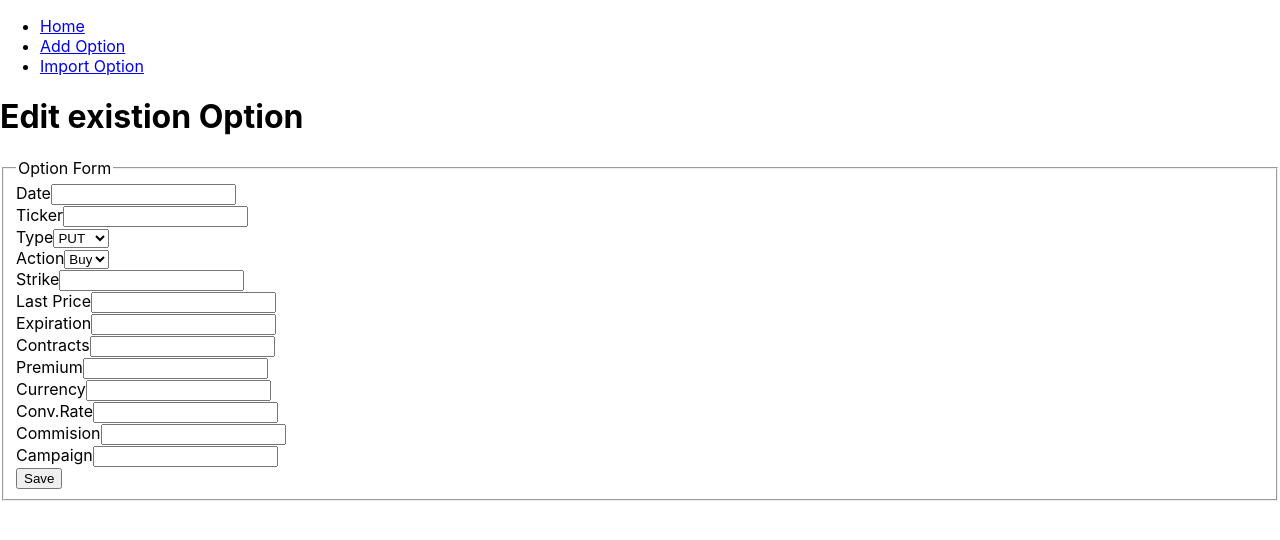
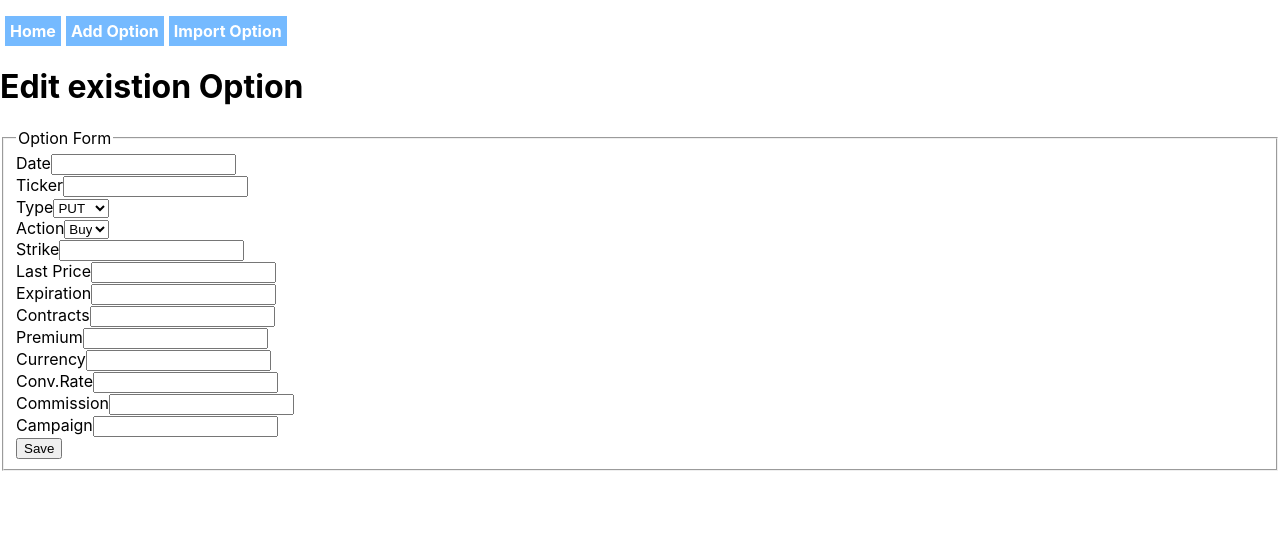
Before and after one commit to coderfon/options-tracker, a React (Create React App) app in the folder options-tracker-client/: page /option/edit/1 in a window 1280 px wide. Shown: the top 540 px of the page. Built offline with nearby package versions, Linux system fonts and the light colour scheme.

Commit message:
Typo (commission), Date management changed, minor bugs corrected

```diff
--- a/options-tracker-client/src/components/navigation/navigation-bar/navigation-bar.component.jsx
+++ b/options-tracker-client/src/components/navigation/navigation-bar/navigation-bar.component.jsx
@@ -1,5 +1,7 @@
 import { Fragment } from "react";
 import { Outlet, Link } from "react-router-dom";
+
+import './navigation-bar.style.css';
 
 const Navigation = () => {
     return (
--- /dev/null
+++ b/options-tracker-client/src/components/navigation/navigation-bar/navigation-bar.style.css
@@ -0,0 +1,17 @@
+div.navbar ul {
+    margin-left: 5px;
+    padding:0;
+}
+
+div.navbar ul > li {
+    display: inline-block;
+    background-color: rgb(117, 186, 255);
+    padding: 5px;
+    margin-right: 5px;
+    font-weight: bold;
+}
+
+div.navbar ul > li a {
+    color: #fff;
+    text-decoration: none;
+}
--- a/options-tracker-client/src/components/options/option-edit/option-edit.component.jsx
+++ b/options-tracker-client/src/components/options/option-edit/option-edit.component.jsx
@@ -1,4 +1,4 @@
-import { useState, useEffect} from "react";
+import { useState } from "react";
 import { useSelector, useDispatch } from 'react-redux';
 import { useParams, useNavigate } from "react-router-dom";
 import { updateOption } from '../../../store/optionsSlice';
@@ -9,11 +9,12 @@ const OptionEdit = () => {
     const { id } = useParams();
     const navigate = useNavigate();
 
-    const [postId, setPostId] = useState(id);
-
     const dispatch = useDispatch()
     const optionsList = useSelector((state) => state.options.list);
-    const option = optionsList.filter(o => o.id === postId)[0];
+    const option = optionsList.filter(o => o.id === parseInt(id))[0];
+
+    console.log(optionsList);
+    console.log(option);
 
     const formCallback = (option) => {
         console.log('Parent option-edit');
--- a/options-tracker-client/src/components/options/option-form/option-form.component.jsx
+++ b/options-tracker-client/src/components/options/option-form/option-form.component.jsx
@@ -9,7 +9,7 @@ const OptionForm = ({option, formCallback}) => {
     const [id, setId] = useState(option?.id);
     const [date, setDate] = useState(option?.date);
     const [ticker, setTicker] = useState(option?.ticker);
-    const [type, setType] = useState(option === undefined ? 'put' : option.type);
+    const [type, setType] = useState(option === undefined ? 'PUT' : option.type);
     const [action, setAction] = useState(option === undefined ? 'buy' : option.action);
     const [strike, setStrike] = useState(option?.strike);
     const [lastPrice, setLastPrice] = useState(option?.lastPrice);
@@ -18,33 +18,31 @@ const OptionForm = ({option, formCallback}) => {
     const [premium, setPremium] = useState(option?.premium);
     const [currency, setCurrency] = useState(option?.currency);
     const [conversionRate, setConversionRate] = useState(option?.conversionRate);
-    const [comission, setComission] = useState(option?.comission);
+    const [commission, setCommission] = useState(option?.commission);
     const [campaign, setCampaign] = useState(option?.campaign);
 
     const handleSubmit = (e) => {
         e.preventDefault();
 
+        console.log(date);
+
         var calculatedDate = new Date(date);
         var calculatedExpiration = new Date(expiration);
-        //const offset = calculatedDate.getTimezoneOffset();
-        //calculatedDate = new Date(calculatedDate.getTime() + offset * 60 * 1000);
-        //calculatedExpiration = new Date(calculatedExpiration.getTime() + offset * 60 * 1000);
-
 
         const editedOption = {
             id: id,
-            date: calculatedDate.toISOString().split('T')[0],
+            date: calculatedDate.getTime(),
             ticker: ticker,
             type: type,
             action: action,
-            strike: strike,
-            lastPrice: lastPrice,
-            expiration: calculatedExpiration.toISOString().split('T')[0],
-            contracts: contracts,
-            premium: premium,
+            strike: parseFloat(strike),
+            lastPrice: parseFloat(lastPrice),
+            expiration: calculatedExpiration.getTime(),
+            contracts: parseInt(contracts),
+            premium: parseFloat(premium),
             currency: currency,
-            conversionRate: conversionRate,
-            comission: comission,
+            conversionRate: parseFloat(conversionRate),
+            commission: parseFloat(commission),
             campaign: campaign
         };
 
@@ -73,14 +71,14 @@ const OptionForm = ({option, formCallback}) => {
                     </div>
                     <div className="form-field">
                         <label>Type</label>
-                        <select name="type" value={type || ''} onChange={e => setType(e.target.value)}>
-                            <option value="put">PUT</option>
-                            <option value="call">CALL</option>
+                        <select name="type" value={type || 'PUT'} onChange={e => setType(e.target.value)}>
+                            <option value="PUT">PUT</option>
+                            <option value="CALL">CALL</option>
                         </select>
                     </div>
                     <div className="form-field">
                         <label>Action</label>
-                        <select name="action" value={action || ''} onChange={e => setAction(e.target.value)}>
+                        <select name="action" value={action || 'buy'} onChange={e => setAction(e.target.value)}>
                             <option value="buy">Buy</option>
                             <option value="sell">Sell</option>
                         </select>
@@ -114,8 +112,8 @@ const OptionForm = ({option, formCallback}) => {
                         <input name="conversionRate" value={conversionRate || ''} type="number" step="any" onChange={e => setConversionRate(e.target.value)} required />
                     </div>
                     <div className="form-field">
-                        <label>Commision</label>
-                        <input name="comission" value={comission || ''} type="number" step="any" onChange={e => setComission(e.target.value)} required />
+                        <label>Commission</label>
+                        <input name="commission" value={commission || ''} type="number" step="any" onChange={e => setCommission(e.target.value)} required />
                     </div>
                     <div className="form-field">
                         <label>Campaign</label>
--- a/options-tracker-client/src/components/options/options-import/options-import.component.jsx
+++ b/options-tracker-client/src/components/options/options-import/options-import.component.jsx
@@ -1,5 +1,6 @@
 import { React, useState, useEffect } from "react";
 import { useDispatch } from 'react-redux';
+import { useNavigate } from "react-router-dom";
 import { importOptions } from "../../../store/optionsSlice";
 
 
@@ -7,6 +8,7 @@ const OptionsImport = () => {
 
     const dispatch = useDispatch();
     const [importedList, setImportedList] = useState([]);
+    const navigate = useNavigate();
 
     const onSubmitHandler = (event) => {
         event.preventDefault();
@@ -30,24 +32,45 @@ const OptionsImport = () => {
     }
 
     const processCSV = (text) => {
+
+        console.log('options-import. processCSV');
         console.log(text);
         const csvHeader = text.slice(0, text.indexOf("\n")).split(",");
         const csvRows = text.slice(text.indexOf("\n")).split("\n").filter(n => n);
 
         const array = csvRows.map(row => {
+
+            const ints = ["id", "contracts"];
+            const floats = ["commission", "conversionRate", "lastPrice", "premium", "strike"];
+
             const values = row.split(',');
             const obj = csvHeader.reduce((object, header, index) => {
-                object[header] = values[index];
+                if(ints.includes(header)) {
+                    object[header] = parseInt(values[index]);
+                }
+                else if(floats.includes(header)) {
+                    object[header] = parseFloat(values[index]);
+                }
+                else {
+                    object[header] = values[index];
+                }
+
                 return object;
               }, {});
               return obj;
         });
+
+        console.log(array);
 
         return (array);
     }
 
     useEffect(() => {
         dispatch(importOptions(importedList));
+        if(importedList.length) {
+            navigate('/');
+        }
+
     }, [importedList,dispatch]);
 
     return (
--- a/options-tracker-client/src/components/options/options-list/options-list.component.jsx
+++ b/options-tracker-client/src/components/options/options-list/options-list.component.jsx
@@ -2,6 +2,7 @@ import React from "react";
 import { Fragment } from "react";
 import { Link } from "react-router-dom";
 import { useSelector } from 'react-redux';
+import { DateToString } from "../../../utils/date-utils";
 
 import './options-list.style.css';
 
@@ -19,7 +20,7 @@ const OptionsList = () => {
         console.log(optionsList);
 
         let csvContent = "data:text/csv;charset=utf-8,"
-            + "id,date,ticker,option,action,strike,lastPrice,expiration,contracts,premium,currency,conversionRate,comission,campaign\n"
+            + "id,date,ticker,type,action,strike,lastPrice,expiration,contracts,premium,currency,conversionRate,commission,campaign\n"
             + optionsList.map(o => o.id + ","
                 + o.date + ","
                 + o.ticker + ","
@@ -32,7 +33,7 @@ const OptionsList = () => {
                 + o.premium + ","
                 + o.currency + ","
                 + o.conversionRate + ","
-                + o.comission + ","
+                + o.commission + ","
                 + o.campaign
             ).join('\n');
 
@@ -77,7 +78,7 @@ const OptionsList = () => {
                         <th>premium</th>
                         <th>currency</th>
                         <th>conversionRate</th>
-                        <th>comission</th>
+                        <th>commission</th>
                         <th>campaign</th>
                         <th>actions</th>
                     </tr>
@@ -85,17 +86,17 @@ const OptionsList = () => {
                 <tbody>
                 {optionsListToRender.map((option) => (
                     <tr key={option.id}>
-                        <td>{option.date}</td>
+                        <td>{DateToString(new Date(option.date))}</td>
                         <td>{option.ticker}</td>
                         <td>{option.type}</td>
                         <td>{option.action}</td>
                         <td>{option.lastPrice}</td>
-                        <td>{option.expiration}</td>
+                        <td>{DateToString(new Date(option.expiration))}</td>
                         <td>{option.contracts}</td>
                         <td>{option.premium}</td>
                         <td>{option.currency}</td>
                         <td>{option.conversionRate}</td>
-                        <td>{option.comission}</td>
+                        <td>{option.commission}</td>
                         <td>{option.campaign}</td>
                         <td><Link to={`/option/edit/${option.id}`}>Edit</Link></td>
                     </tr>
--- a/options-tracker-client/src/store/optionsSlice.js
+++ b/options-tracker-client/src/store/optionsSlice.js
@@ -2,6 +2,7 @@ import { createSlice } from '@reduxjs/toolkit'
 
 const initialState = {
     list: [],
+    pendingExport: false
 }
 
 const optionsSlice = createSlice({
@@ -11,9 +12,14 @@ const optionsSlice = createSlice({
         addOption: (state, action) => {
             action.payload.id = state.list.length + 1;
             state.list.push(action.payload);
+            state.pendingExport = true;
         },
         importOptions: (state, action) => {
             state.list = action.payload;
+            state.pendingExport = false;
+        },
+        resetPendingExport: (state) => {
+            state.pendingExport = false;
         },
         updateOption: (state, action) => {
             state.list = state.list.map((item) => {
@@ -25,7 +31,8 @@ const optionsSlice = createSlice({
                     ...item,
                     ...action.payload
                 }
-            })
+            });
+            state.pendingExport = true;
         }
     }
 });
--- /dev/null
+++ b/options-tracker-client/src/utils/date-utils.js
@@ -0,0 +1,6 @@
+export const DateToString = (date) => {
+    const year = date.toLocaleString("default", { year: "numeric" });
+    const month = date.toLocaleString("default", { month: "2-digit" });
+    const day = date.toLocaleString("default", { day: "2-digit" });
+    return `${year}-${month}-${day}`
+}
```
